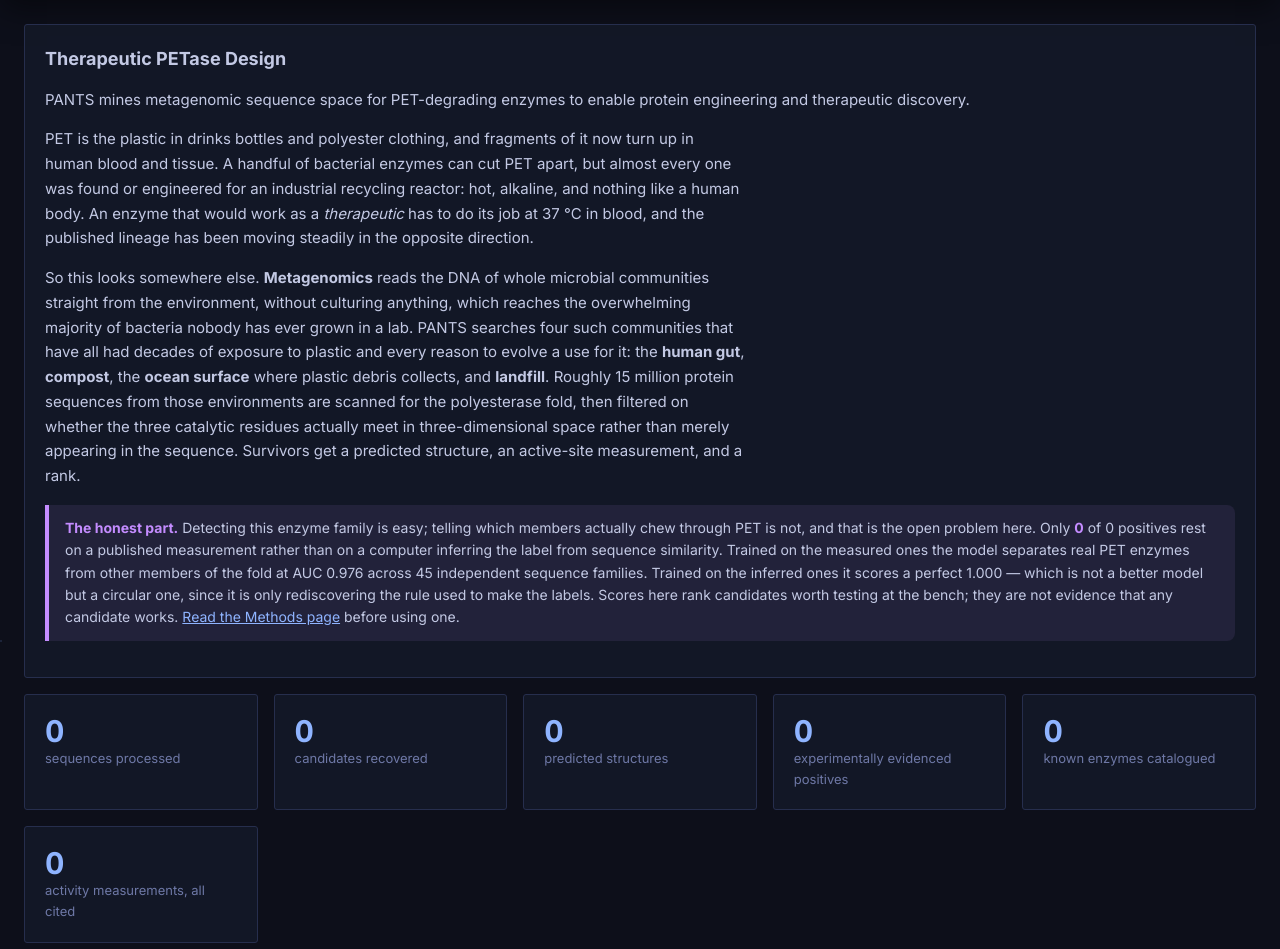
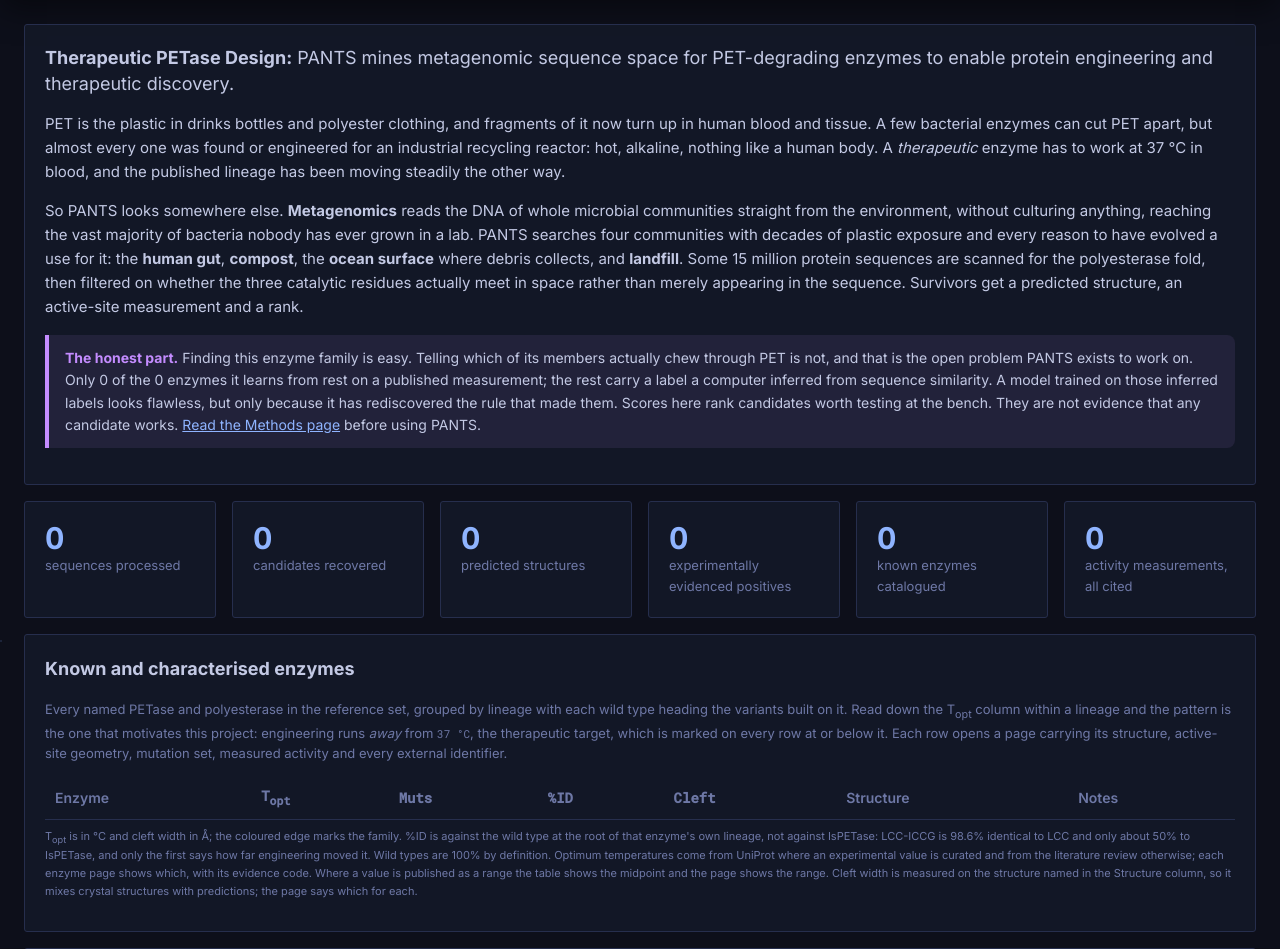
Before and after one commit to bellcheddar/PANTS, a Flask app: page / in a window 1280 px wide. Shown: the part 160-1109 px from the top of the page. Run offline with Flask 3, Linux system fonts and the light colour scheme; data that the repository does not hold is empty.

Commit message:
Cite primary papers not the blog, and rewrite the Home lead
Every collated activity value pointed at a marcdeller.com write-up. A reader
following a citation should land on the work that made the measurement: a
secondary write-up is a route to the primary source, not a substitute for it.
All eleven now carry the primary DOI, each verified through Crossref by resolving
it and checking type, title, journal and year against the citation. Two needed
finding: Cut190**SS -> 10.1021/acs.biochem.8b00624 (Biochemistry 2018) and the
LCC-A2 source -> 10.1002/pro.70282 (Protein Science 2025). Rows still citing the
blog: 0, and the check is printed by the ingest script so a new one cannot creep
back unnoticed.

ThermoPETase was the row that nearly slipped: it predated this script, so the
repoint pass did not cover it until it was added to the table.

Home lead folded into the title, so the page opens with one sentence rather than
a heading followed by a restatement of the heading. The two explanatory paragraphs
are tighter and now span the panel instead of being capped at 74 characters.

The caveat drops the AUC figures. They meant nothing to a reader who does not
already know what an AUC is, and the point survives without them: a model trained
on inferred labels looks flawless only because it has rediscovered the rule that
made them. The counts stay, because "341 of 854" is the substance of the caveat
rather than a metric.

Six KPIs on one row. The shared .md-grid auto-fits to a 280px minimum, which
wrapped the sixth onto its own line and made the block read as five plus one.

Co-Authored-By: Claude Opus 5 <noreply@anthropic.com>
Claude-Session: https://claude.ai/code/session_012XCKkeBAw9Xp7zUWYizQRw

```diff
--- a/app/static/css/pants.css
+++ b/app/static/css/pants.css
@@ -447,7 +447,7 @@ table.data.enzymes td.num { font-variant-numeric: tabular-nums; white-space: now
 /* The lay explanation on the home page. Slightly larger and looser than body text, and
    capped in width: it is meant to be read as prose, and prose set to the full 1400px of
    the layout is not. */
-.lede { max-width: 74ch; line-height: 1.65; margin-top: 10px; }
+.lede { line-height: 1.6; margin-top: 10px; }
 
 /* Evidence strength, in words rather than an ECO accession. The distinction between a
    published measurement and a value collated from a review is the single most important
@@ -458,3 +458,14 @@ table.data.enzymes td.num { font-variant-numeric: tabular-nums; white-space: now
 .ev.measured { color: var(--md-accent-green); border-color: rgba(0,208,132,.4);
                background: rgba(0,208,132,.10); }
 .ev.inferred { color: var(--pv-dim); border-color: var(--pv-border); }
+
+/* The home lead: the strapline IS the title, so it is set as one sentence with a bold
+   lead-in rather than a heading followed by a restatement of the heading. */
+.lead-title { font-size: 19px; line-height: 1.45; font-weight: 400; }
+.lead-title strong { font-weight: 700; }
+
+/* Six KPIs on one row, always. The shared .md-grid auto-fits to a 280px minimum, which
+   wrapped the sixth onto a line of its own and made the block look like five plus one. */
+.md-grid.kpis { grid-template-columns: repeat(6, 1fr); }
+@media (max-width: 1100px) { .md-grid.kpis { grid-template-columns: repeat(3, 1fr); } }
+@media (max-width: 640px)  { .md-grid.kpis { grid-template-columns: repeat(2, 1fr); } }
--- a/app/templates/home.html
+++ b/app/templates/home.html
@@ -2,37 +2,35 @@
 {% block title %}Home{% endblock %}
 {% block content %}
 <div class="md-card">
-  <h2>Therapeutic PETase Design</h2>
-  <p>PANTS mines metagenomic sequence space for PET-degrading enzymes to enable protein
-  engineering and therapeutic discovery.</p>
+  <h2 class="lead-title"><strong>Therapeutic PETase Design:</strong> PANTS mines metagenomic
+  sequence space for PET-degrading enzymes to enable protein engineering and therapeutic
+  discovery.</h2>
 
   <p class="lede">PET is the plastic in drinks bottles and polyester clothing, and fragments of it
-  now turn up in human blood and tissue. A handful of bacterial enzymes can cut PET apart, but
-  almost every one was found or engineered for an industrial recycling reactor: hot, alkaline, and
-  nothing like a human body. An enzyme that would work as a <em>therapeutic</em> has to do its job
-  at 37 °C in blood, and the published lineage has been moving steadily in the opposite direction.</p>
+  now turn up in human blood and tissue. A few bacterial enzymes can cut PET apart, but almost every
+  one was found or engineered for an industrial recycling reactor: hot, alkaline, nothing like a
+  human body. A <em>therapeutic</em> enzyme has to work at 37 °C in blood, and the published lineage
+  has been moving steadily the other way.</p>
 
-  <p class="lede">So this looks somewhere else. <strong>Metagenomics</strong> reads the DNA of whole
-  microbial communities straight from the environment, without culturing anything, which reaches the
-  overwhelming majority of bacteria nobody has ever grown in a lab. PANTS searches four such
-  communities that have all had decades of exposure to plastic and every reason to evolve a use for
-  it: the <strong>human gut</strong>, <strong>compost</strong>, the <strong>ocean surface</strong>
-  where plastic debris collects, and <strong>landfill</strong>. Roughly 15 million protein sequences
-  from those environments are scanned for the polyesterase fold, then filtered on whether the three
-  catalytic residues actually meet in three-dimensional space rather than merely appearing in the
-  sequence. Survivors get a predicted structure, an active-site measurement, and a rank.</p>
+  <p class="lede">So PANTS looks somewhere else. <strong>Metagenomics</strong> reads the DNA of
+  whole microbial communities straight from the environment, without culturing anything, reaching
+  the vast majority of bacteria nobody has ever grown in a lab. PANTS searches four communities with
+  decades of plastic exposure and every reason to have evolved a use for it: the
+  <strong>human gut</strong>, <strong>compost</strong>, the <strong>ocean surface</strong> where
+  debris collects, and <strong>landfill</strong>. Some 15 million protein sequences are scanned for
+  the polyesterase fold, then filtered on whether the three catalytic residues actually meet in
+  space rather than merely appearing in the sequence. Survivors get a predicted structure, an
+  active-site measurement and a rank.</p>
 
   <div class="caveat">
-    <strong>The honest part.</strong> Detecting this enzyme family is easy; telling which members
-    actually chew through PET is not, and that is the open problem here. Only
-    <strong>{{ counts.evidenced }}</strong> of {{ counts.positives }} positives rest on a published
-    measurement rather than on a computer inferring the label from sequence similarity. Trained on
-    the measured ones the model separates real PET enzymes from other members of the fold at AUC
-    0.976 across 45 independent sequence families. Trained on the inferred ones it scores a perfect
-    1.000 — which is not a better model but a circular one, since it is only rediscovering the rule
-    used to make the labels. Scores here rank candidates worth testing at the bench; they are not
-    evidence that any candidate works. <a href="{{ url_for('main.methods') }}">Read the Methods
-    page</a> before using one.
+    <strong>The honest part.</strong> Finding this enzyme family is easy. Telling which of its
+    members actually chew through PET is not, and that is the open problem PANTS exists to work on.
+    Only {{ counts.evidenced }} of the {{ counts.positives }} enzymes it learns from rest on a
+    published measurement; the rest carry a label a computer inferred from sequence similarity. A
+    model trained on those inferred labels looks flawless, but only because it has rediscovered the
+    rule that made them. Scores here rank candidates worth testing at the bench. They are not
+    evidence that any candidate works.
+    <a href="{{ url_for('main.methods') }}">Read the Methods page</a> before using PANTS.
   </div>
 </div>
 
--- a/pipeline/recall/seeds.py
+++ b/pipeline/recall/seeds.py
@@ -330,6 +330,8 @@ REFERENCE_DOI = {
     "Zhang et al. 2024, Nat. Commun. 15:1417":     "10.1038/s41467-024-45662-9",
     "Cell Rep. Phys. Sci. 2024":                   "10.1016/j.xcrp.2024.102295",
     "J. Hazard. Mater. 2023":                      "10.1016/j.jhazmat.2023.132297",
+    "Oda/Kawai et al.":                            "10.1021/acs.biochem.8b00624",
+    "Reported relative to LCC-ICCG; 2025 PET-hydrolase review": "10.1002/pro.70282",
     # The wild types' own describing papers, for the pages that have no variant reference.
     "IsPETase":                                    "10.1126/science.aad6359",
 }
```
Also changed, not shown: scripts/ingest_review_activity.py (+34 -19 lines).
